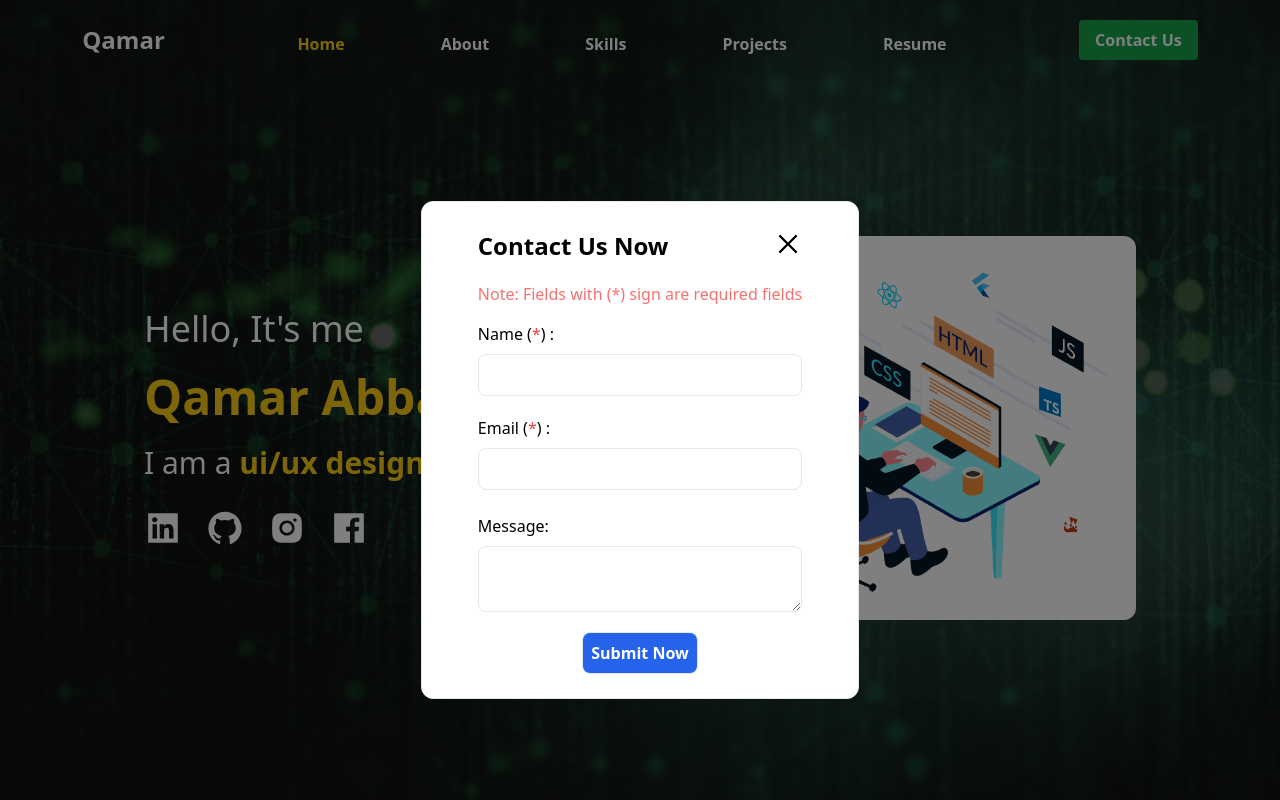
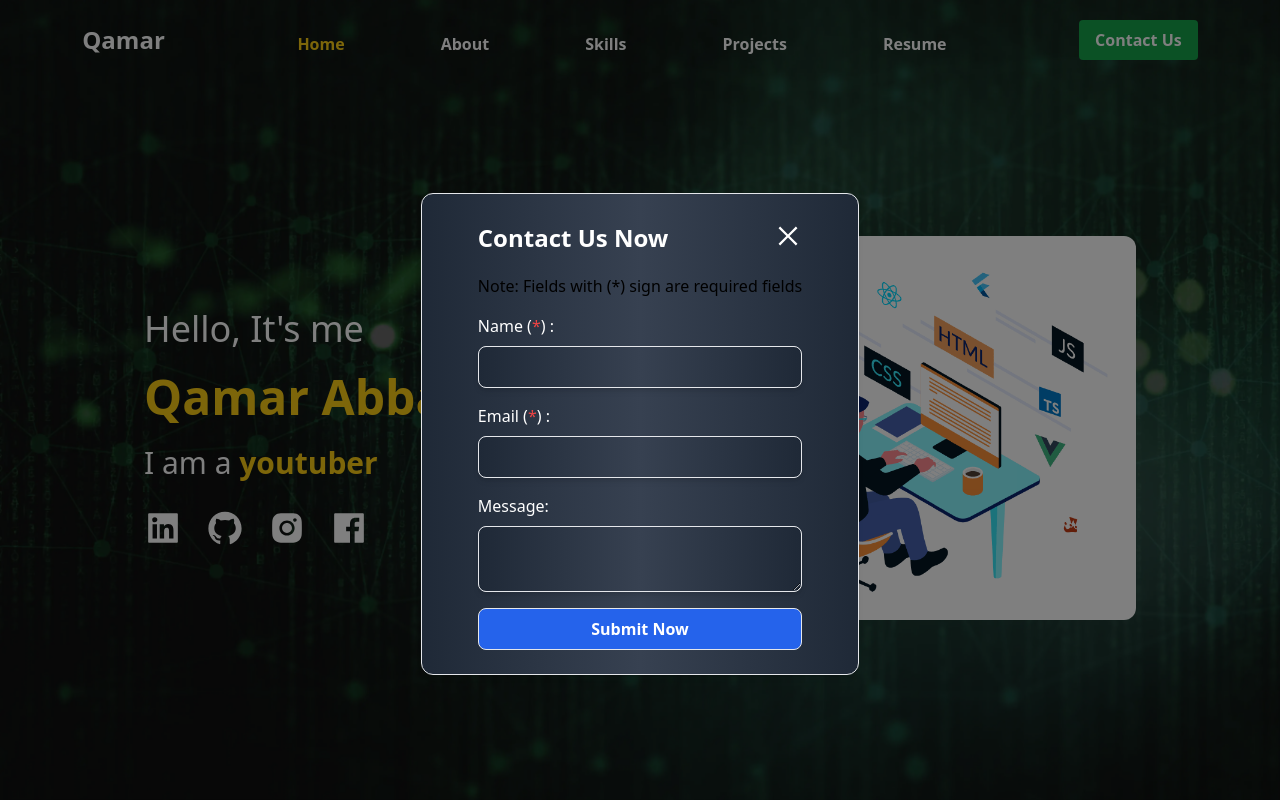
Before and after one commit to Qamar5656/Portfolio-Website, a React (Vite) app: page / in a window 1280 px wide. Both pictures are taken after a click on the button "Contact Us". Shown: the top 800 px of the page. Built offline with nearby package versions, Linux system fonts and the light colour scheme.

Commit message:
updating contact form and app.jsx file

```diff
--- a/src/App.jsx
+++ b/src/App.jsx
@@ -1,27 +1,21 @@
-import React, { useEffect } from "react";
+import React, { useEffect, useState } from "react";
+import { Routes, Route } from "react-router-dom";
 import Navbar from "./components/Homepage/Navbar";
 import Body from "./components/Homepage/Body";
 import About from "./components/Homepage/About";
 import Skills from "./components/Homepage/Skills";
+import Projects from "./components/Homepage/Projects";
+import Footer from "./components/Homepage/Footer";
 import Resume from "./components/Homepage/Resume";
-import Projects from "./components/Homepage/Projects";
 import AOS from "aos";
 import "aos/dist/aos.css";
 import "./app.css";
-import ContactForm from "./components/forms/ContactForm";
-import { BrowserRouter, Routes } from "react-router-dom";
 import ScrollProgressBar from "./components/models/ScrollProgressBar";
-import SignIn from "./components/forms/SignIn";
-import Footer from "./components/Homepage/Footer";
+import Loader from "./components/models/Loader"; // 👈 import your loader
 
-const App = () => {
-  useEffect(() => {
-    AOS.init({ duration: 2000 }); // Customize duration if needed
-  }, []);
-  return (
+const HomePage = () => (
   <>
     <ScrollProgressBar />
-      <Navbar />
     <div id="home">
       <Body />
     </div>
@@ -34,14 +28,35 @@ const App = () => {
     <div id="projects" data-aos="zoom-in">
       <Projects />
     </div>
-      <div id="resume" data-aos="zoom-out">
-        <Resume />
-      </div>
     <div id="footer">
       <Footer />
     </div>
   </>
 );
+
+const App = () => {
+  const [loading, setLoading] = useState(true);
+
+  useEffect(() => {
+    AOS.init({ duration: 2000 });
+
+    // Simulate a delay (e.g., waiting for assets or fonts)
+    const timer = setTimeout(() => setLoading(false), 2000);
+
+    return () => clearTimeout(timer);
+  }, []);
+
+  if (loading) return <Loader />; // 👈 render the loader while loading
+
+  return (
+    <>
+      <Navbar />
+      <Routes>
+        <Route path="/" element={<HomePage />} />
+        <Route path="/Resume" element={<Resume />} />
+      </Routes>
+    </>
+  );
 };
 
 export default App;
--- a/src/components/forms/ContactForm.jsx
+++ b/src/components/forms/ContactForm.jsx
@@ -22,15 +22,15 @@ const ContactForm = ({ onClose }) => {
     console.log("submit button clicked", values);
   };
   return (
-    <div className="fixed inset-0 bg-black bg-opacity-50 flex justify-center items-center pt-20 z-20">
-      <div className="bg-white p-4 border rounded-xl px-14 mt-5">
+    <div className="fixed inset-0 bg-black bg-opacity-50 flex justify-center items-center pt-12 z-20">
+      <div className="bg-primary p-4 border rounded-xl px-14 mt-5">
         <div className="flex justify-between">
-          <h1 className="font-bold text-2xl py-3">Contact Us Now</h1>
+          <h1 className="font-bold text-2xl py-3 text-light">Contact Us Now</h1>
           <p className="py-3">
             <AiOutlineClose
               onClick={onClose}
               size={28}
-              className="cursor-pointer text-black"
+              className="cursor-pointer text-light"
             />
           </p>
         </div>
@@ -41,58 +41,58 @@ const ContactForm = ({ onClose }) => {
             onSubmit={handleSubmit}
           >
             <Form>
-              <p className="flex justify-end text-red-400 py-2">
+              <p className="flex justify-end text-danger py-2">
                 Note: Fields with (*) sign are required fields{" "}
               </p>
               <div className="flex flex-col py-2">
-                <label htmlFor="name" className="flex pb-2">
-                  Name (<AstericSign />) :
+                <label htmlFor="name" className="flex pb-2 text-light">
+                  Name ( <AstericSign /> ) :
                 </label>
                 <Field
                   name="name"
                   type="text"
-                  className="border p-2 rounded-lg"
+                  className="border p-2 rounded-lg bg-primary text-light"
                 />
                 <ErrorMessage
                   name="name"
                   component="div"
-                  className="text-red-500 py-2"
+                  className="text-danger py-2"
                 />
               </div>
-              <div className="flex flex-col py-3">
-                <label htmlFor="email" className="flex pb-2">
-                  Email (<AstericSign />) :
+              <div className="flex flex-col py-2">
+                <label htmlFor="email" className="flex pb-2 text-light">
+                  Email ( <AstericSign /> ) :
                 </label>
                 <Field
                   name="email"
                   type="email"
-                  className="border p-2 rounded-lg"
+                  className="border p-2 rounded-lg bg-primary text-light"
                 />
                 <ErrorMessage
                   name="email"
                   component="div"
-                  className="text-red-500 py-2"
+                  className="text-danger py-2"
                 />
               </div>
-              <div className="flex flex-col py-3">
-                <label htmlFor="message" className="pb-2">
+              <div className="flex flex-col py-2">
+                <label htmlFor="message" className="pb-2 text-light">
                   Message:
                 </label>
                 <Field
                   name="message"
                   as="textarea"
-                  className="border p-2 rounded-lg"
+                  className="border p-2 rounded-lg bg-primary text-light"
                 />
                 <ErrorMessage
                   name="message"
                   component="div"
-                  className="text-red-500"
+                  className="text-danger py-2"
                 />
               </div>
               <div className="flex justify-center items-center py-2">
                 <button
                   type="submit"
-                  className="border bg-blue-600 text-white hover:bg-blue-700 font-bold rounded-lg p-2"
+                  className="border bg-blue-600 text-white hover:bg-blue-700 font-bold rounded-lg p-2 w-full"
                 >
                   Submit Now
                 </button>
```
Lines whose indentation alone changed are shown as unchanged.
